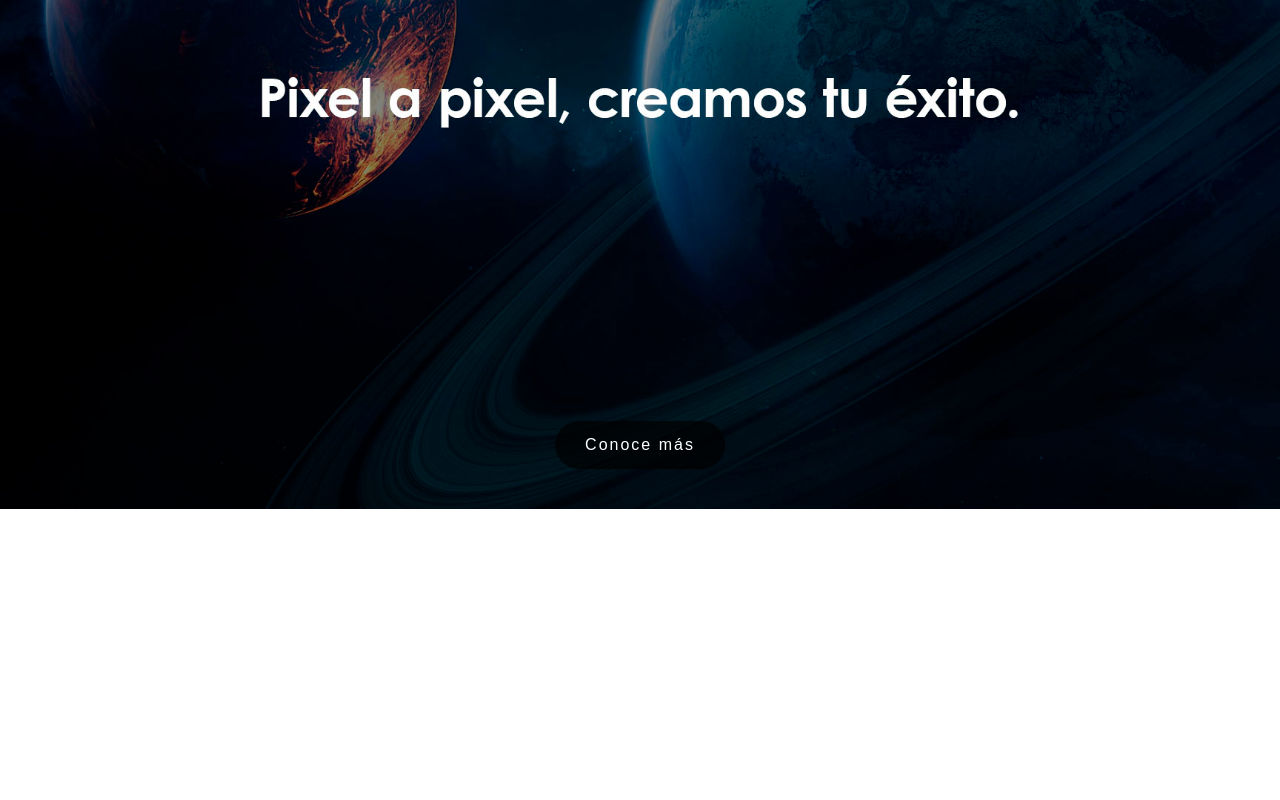
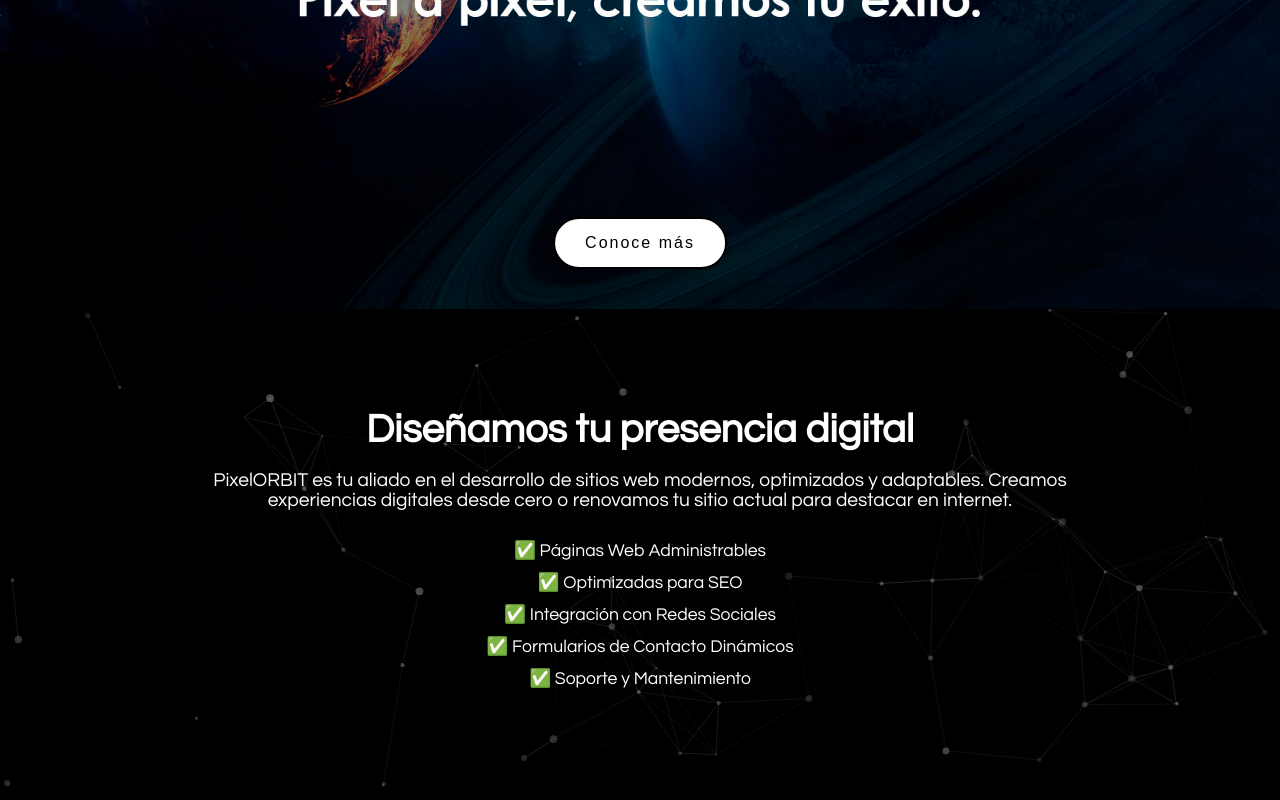
Before and after one commit to javicvx/prueba, a plain HTML site: page index.html in a window 1280 px wide. Shown: the part 361-1161 px from the top of the page. Before the commit the page ends 870 px from the top, so only its background shows below. Drawn offline with nearby package versions, Linux system fonts and the light colour scheme.

Commit message:
Add files via upload

```diff
--- a/css/estilos.css
+++ b/css/estilos.css
@@ -12,7 +12,7 @@ body {
   color: #111;
 }
 
-/* Encabezado estilo Tesla */
+/* Header y menú */
 header.tesla-header {
   position: fixed;
   top: 0;
@@ -46,7 +46,6 @@ header.tesla-header.scrolled {
   user-select: none;
 }
 
-/* Menú */
 .nav-links {
   list-style: none;
   display: flex;
@@ -57,7 +56,7 @@ header.tesla-header.scrolled {
   position: relative;
   font-weight: 500;
   font-size: 1rem;
-  color: #111;
+  color: white;
   text-decoration: none;
   letter-spacing: 3px;
   padding: 4px 0;
@@ -92,20 +91,16 @@ header.tesla-header .logo {
   color: white;
 }
 
-header.tesla-header .menu-toggle {
-  color: white;
+header.tesla-header.scrolled {
+  background-color: white;
 }
 
-header.tesla-header.scrolled .menu-toggle {
-  color: #111;
-}
-
-/* Menú hamburguesa para móvil */
 .menu-toggle {
   display: none;
   font-size: 1.8rem;
   cursor: pointer;
   user-select: none;
+  color: inherit;
 }
 
 @media (max-width: 768px) {
@@ -141,34 +136,34 @@ header.tesla-header.scrolled .menu-toggle {
 }
 
 /* Carrusel */
+
 .carousel-container {
   margin-top: 70px;
   position: relative;
   overflow: hidden;
-  height: 100vh; /* alto desktop */
 }
 
 .carousel {
+  position: relative;
   width: 100%;
-  height: 100%;
-  position: relative;
+  height: 80vh;
+  max-height: 600px;
+  overflow: hidden;
 }
 
 .slides {
   display: flex;
-  width: 700vw; /* 7 imágenes x 100vw */
+  width: 700%;
   height: 100%;
-  transition: transform 0.6s ease-in-out;
+  transition: transform 1s ease-in-out;
 }
 
 .slides img {
-  width: 100vw;
+  width: 100%;
   height: 100%;
   object-fit: cover;
-  flex-shrink: 0;
 }
 
-/* Botón centrado en el carrusel */
 .carousel-btn {
   position: absolute;
   bottom: 40px;
@@ -176,27 +171,71 @@ header.tesla-header.scrolled .menu-toggle {
   transform: translateX(-50%);
   padding: 15px 30px;
   font-size: 1rem;
-  background: rgba(0, 0, 0, 0.7);
-  color: white;
-  border: none;
+  background: white;
+  color: black;
+  border: 2px solid black;
   border-radius: 30px;
   cursor: pointer;
-  transition: background 0.3s ease;
+  transition: all 0.3s ease;
   letter-spacing: 2px;
   z-index: 10;
 }
 
-.carousel-btn:hover {
-  background: rgba(0, 0, 0, 0.9);
+.carousel-btn:hover,
+.carousel-btn:active {
+  background: black;
+  color: white;
+  border-color: white;
 }
 
-/* Ajustes para móviles */
-@media (max-width: 768px) {
-  .carousel-container {
-    height: 50vh; /* menos alto en móvil */
-  }
-  .slides img {
-    object-fit: contain; /* que no se corte la imagen */
-    background: #000; /* fondo negro si queda espacio */
-  }
+/* Sección info con fondo de partículas */
+
+.info-section {
+  position: relative;
+  background: #000;
+  color: #fff;
+  padding: 100px 20px;
+  overflow: hidden;
+  font-family: 'Century Gothic', sans-serif;
 }
+
+.info-box {
+  position: relative;
+  max-width: 900px;
+  margin: 0 auto;
+  text-align: center;
+  z-index: 10;
+  position: relative;
+}
+
+.info-box h2 {
+  font-size: 2.5rem;
+  margin-bottom: 20px;
+}
+
+.info-box p {
+  font-size: 1.2rem;
+  margin-bottom: 30px;
+}
+
+.info-box ul {
+  list-style: none;
+  padding: 0;
+}
+
+.info-box li {
+  font-size: 1.1rem;
+  margin: 12px 0;
+}
+
+/* Partículas */
+
+#particles-js {
+  position: absolute;
+  top: 0;
+  left: 0;
+  width: 100%;
+  height: 100%;
+  z-index: 1;
+  pointer-events: none;
+}
--- a/index.html
+++ b/index.html
@@ -14,9 +14,9 @@
       <div class="logo"><img src="LOGO.png" alt="Logotipo de PixelORBIT" width="100px" /></div>
       <nav>
         <ul class="nav-links">
-          <li><a href="index.html">Inicio</a></li>
-          <li><a href="equipo.html">Equipo</a></li>
-          <li><a href="afiliacion.html">Afiliación</a></li>
+          <li><a href="#">Inicio</a></li>
+          <li><a href="#equipo">Equipo</a></li>
+          <li><a href="#servicios">Servicios</a></li>
         </ul>
         <div class="menu-toggle" aria-label="Abrir menú">☰</div>
       </nav>
@@ -38,6 +38,24 @@
     </div>
   </main>
 
+  <section class="info-section" id="servicios">
+    <div id="particles-js"></div>
+    <div class="info-box">
+      <h2>Diseñamos tu presencia digital</h2>
+      <p>PixelORBIT es tu aliado en el desarrollo de sitios web modernos, optimizados y adaptables. Creamos experiencias
+      digitales desde cero o renovamos tu sitio actual para destacar en internet.</p>
+      <ul>
+        <li>✅ Páginas Web Administrables</li>
+        <li>✅ Optimizadas para SEO</li>
+        <li>✅ Integración con Redes Sociales</li>
+        <li>✅ Formularios de Contacto Dinámicos</li>
+        <li>✅ Soporte y Mantenimiento</li>
+      </ul>
+    </div>
+  </section>
+
+  <script src="https://cdn.jsdelivr.net/npm/particles.js@2.0.0/particles.min.js"></script>
   <script src="js/script.js"></script>
+  <script src="js/interactive.js"></script>
 </body>
 </html>
--- /dev/null
+++ b/js/interactive.js
@@ -0,0 +1,9 @@
+// Animación de fondo en sección info al mover el mouse
+document.querySelector('.info-section').addEventListener('mousemove', e => {
+  const section = e.currentTarget;
+  const rect = section.getBoundingClientRect();
+  const x = ((e.clientX - rect.left) / rect.width) * 100;
+  const y = ((e.clientY - rect.top) / rect.height) * 100;
+  section.style.setProperty('--x', `${x}%`);
+  section.style.setProperty('--y', `${y}%`);
+});
--- a/js/script.js
+++ b/js/script.js
@@ -1,3 +1,4 @@
+// Toggle menú hamburguesa
 const menuToggle = document.querySelector('.menu-toggle');
 const navLinks = document.querySelector('.nav-links');
 const header = document.getElementById('main-header');
@@ -6,6 +7,7 @@ menuToggle.addEventListener('click', () => {
   navLinks.classList.toggle('show');
 });
 
+// Cambiar estilo header al hacer scroll
 window.addEventListener('scroll', () => {
   if (window.scrollY > 50) {
     header.classList.add('scrolled');
@@ -14,23 +16,114 @@ window.addEventListener('scroll', () => {
   }
 });
 
-// Carrusel JS suave con 30 segundos por imagen
+// Carrusel automático
 const slides = document.querySelector('.slides');
 const totalSlides = slides.children.length;
-let index = 0;
+let currentIndex = 0;
 
-function showSlide(i) {
-  if (i >= totalSlides) index = 0;
-  else if (i < 0) index = totalSlides - 1;
-  else index = i;
-
-  slides.style.transform = `translateX(${-index * 100}vw)`;
+function showSlide(index) {
+  slides.style.transform = `translateX(-${index * 100}%)`;
 }
 
-// Mostrar la primera imagen desde inicio
-showSlide(index);
+function nextSlide() {
+  currentIndex = (currentIndex + 1) % totalSlides;
+  showSlide(currentIndex);
+}
 
-// Avanza slide cada 30 segundos
-setInterval(() => {
-  showSlide(index + 1);
-}, 30000);
+setInterval(nextSlide, 30000); // Cambia cada 30 segundos
+
+// Inicializar Particles.js con efecto repulse al click
+particlesJS('particles-js',
+  {
+    "particles": {
+      "number": {
+        "value": 80,
+        "density": {
+          "enable": true,
+          "value_area": 800
+        }
+      },
+      "color": {
+        "value": "#ffffff"
+      },
+      "shape": {
+        "type": "circle",
+        "stroke": {
+          "width": 0,
+          "color": "#000000"
+        }
+      },
+      "opacity": {
+        "value": 0.3,
+        "random": true,
+        "anim": {
+          "enable": true,
+          "speed": 0.5,
+          "opacity_min": 0.1,
+          "sync": false
+        }
+      },
+      "size": {
+        "value": 4,
+        "random": true,
+        "anim": {
+          "enable": true,
+          "speed": 3,
+          "size_min": 1,
+          "sync": false
+        }
+      },
+      "line_linked": {
+        "enable": true,
+        "distance": 150,
+        "color": "#ffffff",
+        "opacity": 0.15,
+        "width": 1
+      },
+      "move": {
+        "enable": true,
+        "speed": 2,
+        "direction": "none",
+        "random": true,
+        "straight": false,
+        "out_mode": "out",
+        "bounce": false,
+        "attract": {
+          "enable": true,
+          "rotateX": 600,
+          "rotateY": 1200
+        }
+      }
+    },
+    "interactivity": {
+      "detect_on": "canvas",
+      "events": {
+        "onhover": {
+          "enable": true,
+          "mode": "grab"
+        },
+        "onclick": {
+          "enable": true,
+          "mode": "repulse"
+        },
+        "resize": true
+      },
+      "modes": {
+        "grab": {
+          "distance": 140,
+          "line_linked": {
+            "opacity": 0.3
+          }
+        },
+        "repulse": {
+          "distance": 200,
+          "duration": 0.6
+        },
+        "push": {
+          "particles_nb": 4
+        }
+      }
+    },
+    "retina_detect": true
+  }
+);
```
